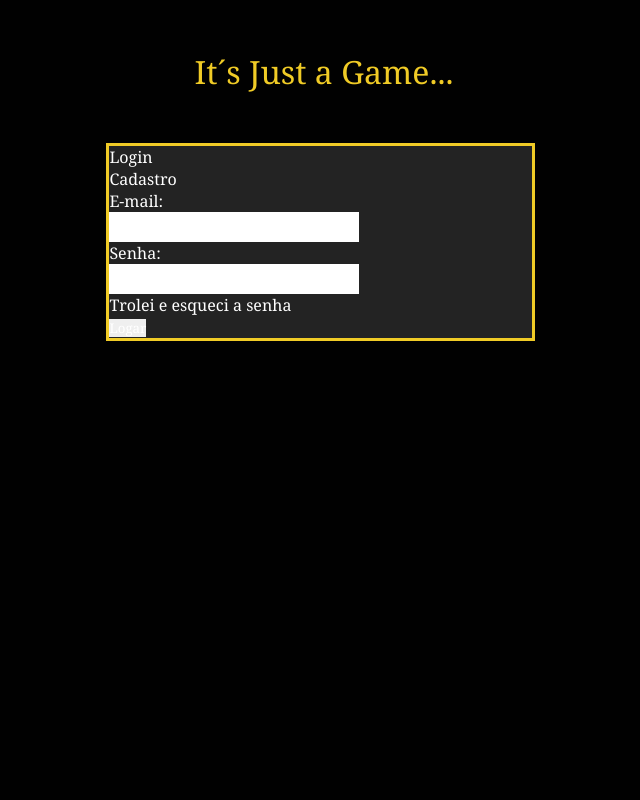
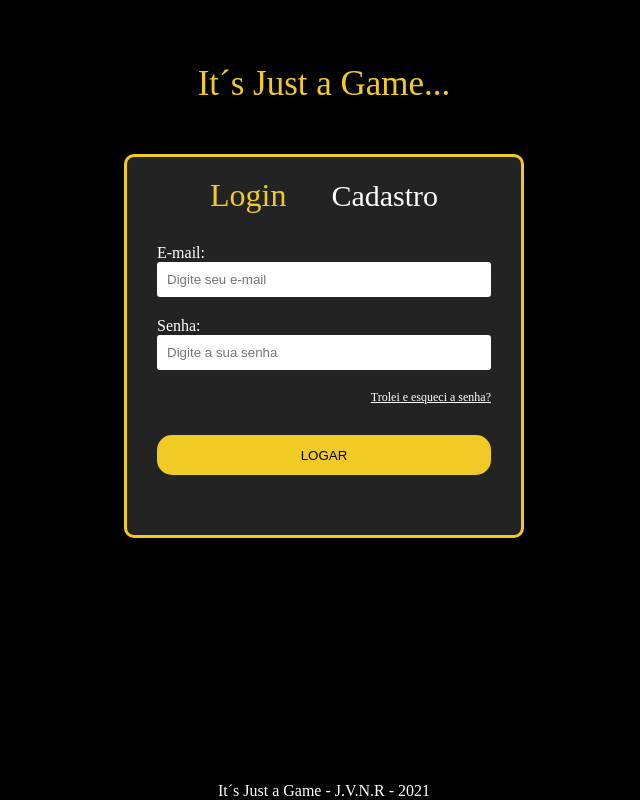
Before and after one commit to Joao-Nribeiro/ProjetoIndividual, a plain HTML site: page site institucional/Login.html in a window 1280 px wide. Shown: the whole page, without its empty margins (316-956 px from the left). Drawn offline with Linux system fonts and the light colour scheme.

Commit message:
C:/Program Files/Git/

```diff
--- a/site institucional/Login.css
+++ b/site institucional/Login.css
@@ -1,38 +1,122 @@
+/*Geral*/
+
 * {
     margin: 0;
     padding: 0;
-    border: 0;
-    font-family:Georgia, 'Times New Roman', Times, serif
+    box-sizing: border-box;
+    border: none;
+    font-weight: 300;
+    color: white;
+}
+.cadastro-class{
+    font-size: 30px;
+}
+h1{
+    color: #F0CB26;
 }
 body {
     background-color: #010101;
-    color: white;
-}
-h1{
-    text-align: center;
-    margin-top: 50px;
-    color: #F0CB26;
-    font-weight: 300
 }
 
-.lo-login{
-    background-color: #232323;
-
-    margin-top: 50px;
-    margin-left: 33%;
-    width: 33%;
-    border: solid 3px #F0CB26;
-}
-a{
-    text-decoration: none;
-    color: white;
+textarea:focus, input:focus {
+    outline: none;
 }
 
-a:hover {
+input{
+    color: black;
+}
+
+a{
+    font-size: 12px;
+}
+
+a:hover{
     color: #F0CB26;
 }
 
+.header{
+    text-align: center;
+    margin-top: 5%;
+    font-size: 35px
+}
+
+.organizacao{
+    display: inline-flex;
+}
+
+.login{
+    margin-right: 45px;
+}
+
+.cadastro-class{
+    text-decoration: none;
+}
+/*Login Conatainer*/
+
+#login-container {
+    background-color: #232323;
+    width: 400px;
+    margin-left: auto;
+    margin-right: auto;
+    padding: 20px 30px;
+    margin-top: 50px;
+    border-radius: 10px;
+    text-align: center;
+    border: solid 3px #F0CB26;
+}
+
+/*Formulario*/
+
+form {
+    margin-top: 30px;
+    margin-bottom: 40px;
+}
+
+label, input {
+    display: block;
+    width: 100%;
+    text-align: left;
+}
+
+label {
+    font-size: 16px;
+}
+
 input {
-    width: 250px;
-    height: 30px;
+    padding: 10px;
+    border-radius: 3px;
+    margin-bottom: 20px;
 }
+
+input:focus {
+    border: 2px solid #F0CB26;
+}
+
+#esqueceu-senha {
+    text-align: right;
+    display: block;
+}
+
+input[type="submit"] {
+    text-transform: uppercase;
+    text-align: center;
+    border: none;
+    height: 40px;
+    border-radius: 15px;
+    margin-top: 30px;
+    cursor: pointer;
+    background-color: #F0CB26;
+}
+
+/*Footer*/
+
+footer {
+    text-align: center;
+    position:absolute;
+    bottom:0;
+    width:100%;
+}
+
+footer p {
+    font-size: initial;
+}
--- a/site institucional/Login.html
+++ b/site institucional/Login.html
@@ -8,47 +8,26 @@
     <link rel="stylesheet" href="Login.css">
 </head>
 <body>
-    <h1 class="titulo">
-        It´s Just a Game...
-    </h1>
-        <!-- Ínicio da sessão em que está localizado o login -->
+    <h1 class="header">It´s Just a Game...</h1>
+    <div id="login-container">
+        <div class="organizacao">
+            <h1 class="login">Login</h1>
+            <h1><a class="cadastro-class" href="#">Cadastro</a></h1>
+        </div>
+        <form action="">
+            <label for="">E-mail:</label>
+            <input type="email" name="email" id="email" placeholder="Digite seu e-mail">
 
-            <!-- Ínicio do formulário para login -->
-            <form class="lo-login">
-                    <!-- Ínicio do cabeçalho do formulário -->
-                    <header>
-                        <p>
-                            <span><a href="./login.html">Login</a></span>
-                        </p>
-                        <p><a href="./cadastro.html">Cadastro</a></p>
-                    </header>
-                    <!-- Fim do cabeçalho do formulário -->
+            <label for="password">Senha:</label>
+            <input type="password" name="password" id="password" placeholder="Digite a sua senha">
 
-                    <!-- Ínicio da div que engloba os campos para preenchimento -->
-                    <div class="lo-input">
-                        <fieldset>
-                            <label for="email">E-mail:</label>
-                            <br />
-                            <input id="email_login" type="email" />
-                        </fieldset>
+            <a href="#" id="esqueceu-senha">Trolei e esqueci a senha?</a>
 
-                        <fieldset>
-                            <label for="senha">Senha:</label>
-                            <br />
-                            <input id="senha_login" type="password" />
-                        </fieldset>
-                    </div>
-                    <!-- Fim da div que engloba os campos para preenchimento -->
-
-                    <div class="esqueceu-senha"><a href="#">Trolei e esqueci a senha</a></div>
-
-                    <!-- Ínicio da div que engloba o botão -->
-
-                    <div class="lo-btn">
-                        <button onclick="logar()"><a id="id_logar" href="#">Logar</a></button>
-                    </div>
-                    <!-- Fim da div que engloba o botão -->
-            </form>
-            <!-- Fim do formulário para login -->
+            <input type="submit" value="Logar">
+        </form>
+    </div>
+    <footer>
+        <p>It´s Just a Game - J.V.N.R - 2021</p>
+    </footer>
 </body>
 </html>
```
